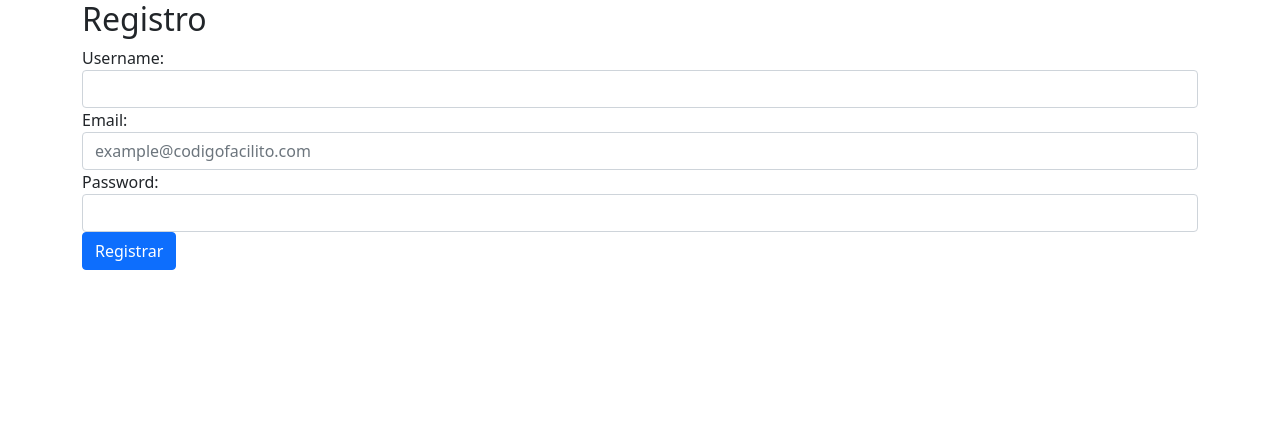
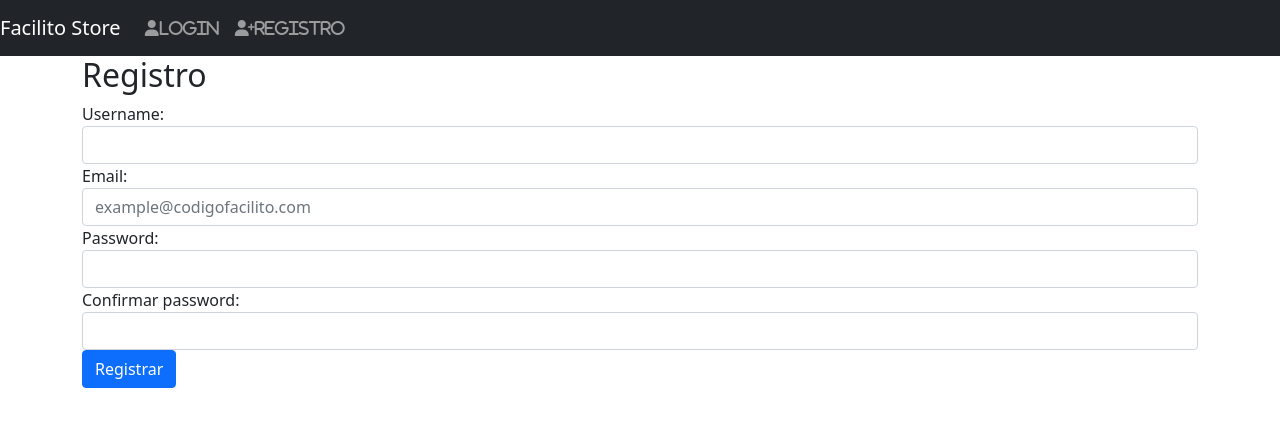
Before and after one commit to felipetabi/Store, a Django app: page /usuarios/registro in a window 1280 px wide. Shown: the top 427 px of the page. Run offline with Django 3.2, Linux system fonts and the light colour scheme; some libraries are stand-ins or nearby versions.

Commit message:
changes1

```diff
--- a/facilito_store/forms.py
+++ b/facilito_store/forms.py
@@ -1,5 +1,7 @@
 
 from django import forms
+
+from django.contrib.auth.models import User
 
 class RegisterForm(forms.Form):
     username = forms.CharField(required=True, min_length=4, max_length=50,
@@ -17,3 +19,37 @@ class RegisterForm(forms.Form):
                                     widget=forms.PasswordInput(attrs={
                                         'class': 'form-control'
                                     }))
+
+    password2 = forms.CharField(label='Confirmar password',
+                                required=True,
+                                widget=forms.PasswordInput(attrs={
+                                    'class': 'form-control'
+                                }))
+    def clean_username(self):
+        username =  self.cleaned_data.get('username')
+
+        if User.objects.filter(username=username).exists():
+            raise forms.ValidationError('el username ya se encuentra en uso')
+
+        return username
+
+    def clean_email(self):
+        email =  self.cleaned_data.get('email')
+
+        if User.objects.filter(email=email).exists():
+            raise forms.ValidationError('el email ya se encuentra en uso')
+
+        return email
+
+    def clean(self):
+        cleaned_data = super().clean()
+
+        if cleaned_data.get('password2') != cleaned_data.get('password'):
+            self.add_error('password2', 'el password no coincide')
+
+    def save(self):
+        return User.objects.create_user(
+            self.cleaned_data.get('username'),
+            self.cleaned_data.get('email'),
+            self.cleaned_data.get('password'),
+        )
--- a/facilito_store/views.py
+++ b/facilito_store/views.py
@@ -20,6 +20,9 @@ def index(request):
     })
 
 def login_view(request):
+    if request.user.is_authenticated:
+        return redirect('index')
+
     if request.method == 'POST':
         username = request.POST.get('username') #diccionario
         password = request.POST.get('password')
@@ -42,14 +45,13 @@ def logout_view(request):
     return redirect('login')
 
 def register(request):
+    if request.user.is_authenticated:
+        return redirect('index')
     form =  RegisterForm(request.POST or None)
 
     if request.method == 'POST' and form.is_valid():
-        username = form.cleaned_data.get('username')
-        email = form.cleaned_data.get('email')
-        password = form.cleaned_data.get('password')
 
-        user = User.objects.create_user(username, email, password)
+        user = form.save()
 
         if user:
             login(request, user)
--- /dev/null
+++ b/templates/base.html
@@ -0,0 +1,31 @@
+{% load static %}
+<!DOCTYPE html>
+<html lang="en" dir="ltr">
+    <head>
+        <meta charset="utf-8">
+        <title></title>
+        <link href="https://cdn.jsdelivr.net/npm/bootstrap@5.1.1/dist/css/bootstrap.min.css" rel="stylesheet" integrity="sha384-F3w7mX95PdgyTmZZMECAngseQB83DfGTowi0iMjiWaeVhAn4FJkqJByhZMI3AhiU" crossorigin="anonymous">
+
+    </head>
+
+    <body>
+        {% include 'navbar.html' %}
+        <div class="container">
+            {% include 'messages.html' %}
+
+            <div class="row">
+                {% block content %}
+                {% endblock %}
+
+            </div>
+
+        </div>
+    </body>
+    <script src="https://kit.fontawesome.com/f62d78b3d0.js" crossorigin="anonymous"></script>
+    <script src="https://cdn.jsdelivr.net/npm/bootstrap@5.1.1/dist/js/bootstrap.bundle.min.js" integrity="sha384-/bQdsTh/da6pkI1MST/rWKFNjaCP5gBSY4sEBT38Q/9RBh9AH40zEOg7Hlq2THRZ" crossorigin="anonymous"></script>
+    <script src="https://ajax.googleapis.com/ajax/libs/jquery/2.1.1/jquery.min.js"></script>
+    <script src="https://maxcdn.bootstrapcdn.com/bootstrap/3.3.7/js/bootstrap.min.js"></script>
+    <script src="{% static 'js/main.js' %}">
+
+    </script>
+</html>
--- /dev/null
+++ b/templates/messages.html
@@ -0,0 +1,8 @@
+{% if messages %}
+    {% for message in messages %}
+    <div class="alert {% if message.tags == 'success'%}alert-success{%else%}alert-danger{%endif%}">
+        <button type="button" class="close" data-dismiss="alert">x</button>
+        {{ message }}
+    </div>
+    {% endfor %}
+{% endif %}
--- /dev/null
+++ b/templates/navbar.html
@@ -0,0 +1,37 @@
+{%url 'login' as login %}
+{% url 'register' as register %}
+
+
+<nav class="navbar navbar-expand-md bg-dark navbar-dark">
+    <a href="#" class="navbar-brand"> Facilito Store</a>
+
+    <button type="button" name="button" class="navbar-toggler navbar-toggler-right" data-toggle="collapse" data-target="#navb">
+        <span class="navbar-toggler-icon"></span>
+    </button>
+
+    <div id="navb" class="navbar-collapse hide">
+        <ul class="nav navbar-nav ml-auto">
+
+            {% if user.is_authenticated %}
+                <li class="navbar-item">
+                    <a href="{% url 'logout' %}" class="nav-link"><span class="fas fa-sign-in-alt">Logout</span></a>
+
+                </li>
+            {% else %}
+                <li class="navbar-item {% if request.path == login %}active{% endif %}">
+                    <a href="{{ login }}" class="nav-link">
+                        <span class="fas fa-user">Login</span>
+
+                    </a>
+
+                </li>
+                <li class="navbar-item {% if request.path == register %}active{% endif %}">
+                    <a href="{{ register }}" class="nav-link"><span class="fas fa-user-plus">Registro</span></a>
+
+                </li>
+            {% endif %}
+        </ul>
+    </div>
+
+
+</nav>
--- a/templates/users/register.html
+++ b/templates/users/register.html
@@ -1,14 +1,6 @@
-<!DOCTYPE html>
-<html lang="en" dir="ltr">
-    <head>
-        <meta charset="utf-8">
-        <title>Registro</title>
-        <link href="https://cdn.jsdelivr.net/npm/bootstrap@5.1.1/dist/css/bootstrap.min.css" rel="stylesheet" integrity="sha384-F3w7mX95PdgyTmZZMECAngseQB83DfGTowi0iMjiWaeVhAn4FJkqJByhZMI3AhiU" crossorigin="anonymous">
+{% extends 'base.html' %}
 
-    </head>
-    <body>
-        <div class="container">
-            <div class="row">
+{% block content %}
 <div class="col">
     <h2>Registro</h2>
 
@@ -37,13 +29,13 @@
                 {{ field.label_tag }}
                 {{ field }}
 
+                {% if field.errors %}
+                    {{ field.errors }}
+                {% endif %}
+
             </div>
         {% endfor %}
         <button type="submit" class="btn btn-primary">Registrar</button>
     </form>
 </div>
-            </div>
-        </div>
-
-    </body>
-</html>
+{% endblock %}
```
Also changed, not shown: templates/index.html (+6 -33 lines), templates/users/login.html (+4 -28 lines), db.sqlite3. Lines whose indentation alone changed are shown as unchanged.
